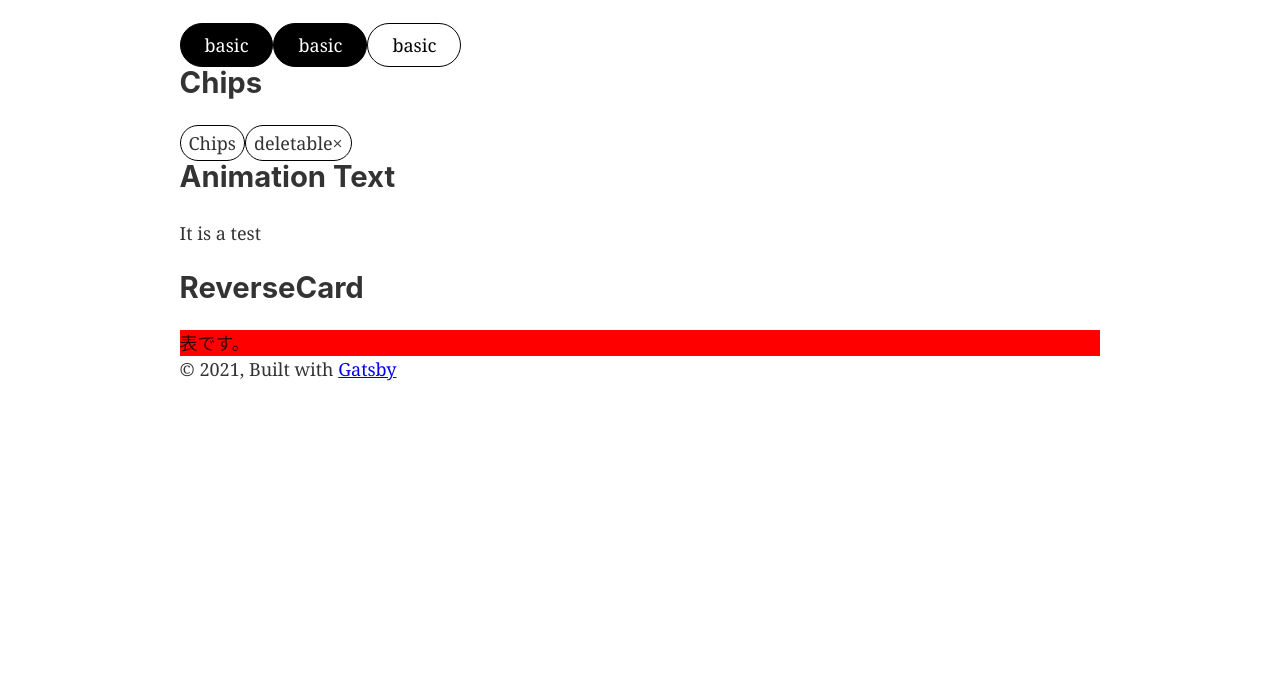
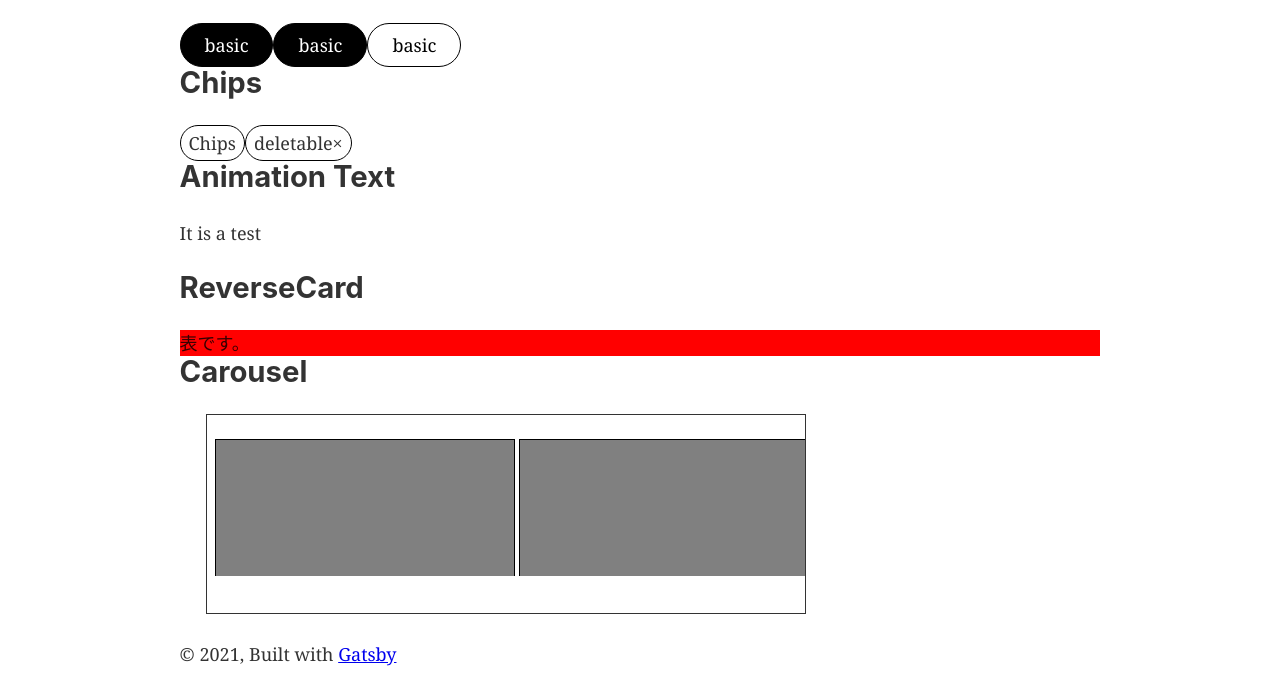
Before and after one commit to nusuke/component-library, a Gatsby site: page /atoms in a window 1280 px wide. Shown: the part 229-922 px from the top of the page. Before the commit the page ends 800 px from the top, so only its background shows below. Built offline with nearby package versions, Linux system fonts and the light colour scheme; Gatsby itself is replaced by a stand-in of ours.

Commit message:
:tada: skeleton,carousel追加

```diff
--- /dev/null
+++ b/src/components/atoms/Carousel/Carousel.scss
@@ -0,0 +1,16 @@
+.Carousel {
+  border: solid 1px;
+  overflow: hidden;
+  list-style-type: none;
+  width: 600px;
+  height: 200px;
+  overflow-x: scroll;
+  display: flex;
+  flex-shrink: 0;
+  padding: 24px 8px;
+
+  li {
+    flex-shrink: 0;
+    overflow: hidden;
+  }
+}
--- /dev/null
+++ b/src/components/atoms/Carousel/Carousel.tsx
@@ -0,0 +1,27 @@
+import * as React from "react"
+import classnames from "classnames"
+
+import "./Carousel.scss"
+
+interface P {
+  // height: number;
+  // width: number;
+}
+const Carousel: React.FC<P> = props => {
+  const classNames = classnames("Carousel", {
+
+  })
+
+
+  return (
+    <ul className={classNames}>
+      {props.children}
+    </ul>
+  )
+}
+
+// Carousel.defaultProps = {
+//   width: 300,
+//   height: 100
+// }
+export default Carousel
--- /dev/null
+++ b/src/components/atoms/SkeletonBox/SkeletonBox.scss
@@ -0,0 +1,7 @@
+.SkeletonBox {
+  width: 300px;
+  height: 180px;
+  background: gray;
+  border: solid 1px black;
+  margin-right: 4px;
+}
--- /dev/null
+++ b/src/components/atoms/SkeletonBox/SkeletonBox.tsx
@@ -0,0 +1,23 @@
+import * as React from "react"
+import classnames from "classnames"
+
+import "./SkeletonBox.scss"
+
+interface P {
+  // height: number;
+  // width: number;
+}
+const SkeletonBox: React.FC<P> = props => {
+  const classNames = classnames("SkeletonBox", {
+
+  })
+
+
+  return (
+    <div className={classNames}>
+      {props.children}
+    </div>
+  )
+}
+
+export default SkeletonBox
--- a/src/pages/atoms.tsx
+++ b/src/pages/atoms.tsx
@@ -8,6 +8,8 @@ import Chips from "../components/atoms/Chips/Chips"
 import DeletableChips from "../components/atoms/DeletableChips/DeletableChips"
 import AnimationText from "../components/atoms/AnimationText/AnimationText"
 import ReverseCard from "../components/atoms/ReverseCard/ReverseCard"
+import Carousel from "../components/atoms/Carousel/Carousel"
+import SkeletonBox from "../components/atoms/SkeletonBox/SkeletonBox"
 
 const IndexPage = () => (
   <Layout>
@@ -50,6 +52,28 @@ const IndexPage = () => (
 
     <h2>ReverseCard</h2>
     <ReverseCard frontComponent={<>表です。</>} backComponent={<>裏です。</>} />
+
+    <h2>Carousel</h2>
+    <Carousel>
+      <li><SkeletonBox /></li>
+      <li><SkeletonBox /></li>
+      <li><SkeletonBox/></li>
+      <li><SkeletonBox/></li>
+      <li><SkeletonBox/></li>
+      <li><SkeletonBox/></li>
+      <li><SkeletonBox/></li>
+      <li><SkeletonBox/></li>
+      <li><SkeletonBox /></li>
+      <li><SkeletonBox /></li>
+      <li><SkeletonBox /></li>
+      <li><SkeletonBox/></li>
+      <li><SkeletonBox/></li>
+      <li><SkeletonBox/></li>
+      <li><SkeletonBox/></li>
+      <li><SkeletonBox/></li>
+      <li><SkeletonBox/></li>
+      <li><SkeletonBox/></li>
+    </Carousel>
   </Layout>
 )
 
```
